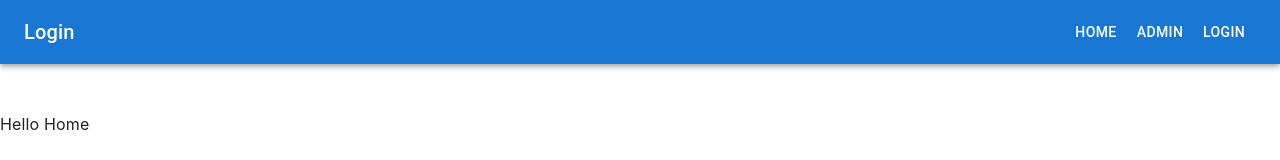
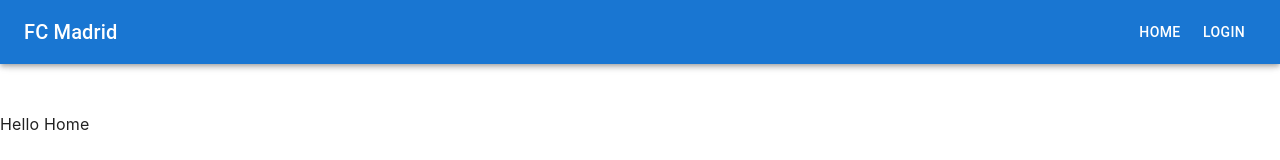
Before and after one commit to Lalbek/Product-on-react-ts, a React (Create React App) app: page / in a window 1280 px wide. Shown: the top 160 px of the page. Built offline with nearby package versions, Linux system fonts and the light colour scheme.

Commit message:
Task-4 added the token.ts

```diff
--- a/package.json
+++ b/package.json
@@ -22,7 +22,8 @@
     "react-router-dom": "^6.22.0",
     "react-scripts": "5.0.1",
     "typescript": "^4.9.5",
-    "web-vitals": "^2.1.4"
+    "web-vitals": "^2.1.4",
+    "zustand": "^4.5.2"
   },
   "scripts": {
     "start": "react-scripts start",
--- a/src/components/Navbar/Navbar.tsx
+++ b/src/components/Navbar/Navbar.tsx
@@ -1,4 +1,4 @@
-import * as React from "react";
+import React, { useEffect, useState } from "react";
 import AppBar from "@mui/material/AppBar";
 import Box from "@mui/material/Box";
 import CssBaseline from "@mui/material/CssBaseline";
@@ -15,12 +15,32 @@ import Typography from "@mui/material/Typography";
 import Button from "@mui/material/Button";
 import { INavbarProps } from "../../types/navbar";
 import { navItems } from "./navbar.data";
+import { useTokenStore } from "../../stores/token";
+import { Link } from "react-router-dom";
 
 const drawerWidth = 240;
 
 export function Navbar(props: INavbarProps) {
   const { window } = props;
   const [mobileOpen, setMobileOpen] = React.useState(false);
+  const { token, setToken, logOut } = useTokenStore();
+
+  useEffect(() => {
+    const tokenFromLocaleStorage = localStorage.getItem("TOKEN");
+    if (tokenFromLocaleStorage) {
+      setToken(tokenFromLocaleStorage);
+    }
+  }, []);
+
+  const newNavItems = navItems.filter((item) => {
+    if (!token && !item.isLogged) {
+      return true;
+    } else if (token && item.path !== "/login") {
+      return true;
+    } else {
+      return false;
+    }
+  });
 
   const handleDrawerToggle = () => {
     setMobileOpen((prevState) => !prevState);
@@ -29,18 +49,16 @@ export function Navbar(props: INavbarProps) {
   const drawer = (
     <Box onClick={handleDrawerToggle} sx={{ textAlign: "center" }}>
       <Typography variant="h6" sx={{ my: 2 }}>
-        Login
+        FC Madrid
       </Typography>
       <Divider />
       <List>
-        {navItems.map((item) => (
+        {newNavItems.map((item) => (
           <ListItem key={item.title} disablePadding>
-            <ListItemButton
-              sx={{ textAlign: "center" }}
-              component="a"
-              href={item.path}
-            >
-              <ListItemText primary={item.title} />
+            <ListItemButton sx={{ textAlign: "center" }}>
+              <Link to={item.path}>
+                <ListItemText primary={item.title} />
+              </Link>
             </ListItemButton>
           </ListItem>
         ))}
@@ -69,18 +87,14 @@ export function Navbar(props: INavbarProps) {
             variant="h6"
             component="div"
             sx={{ flexGrow: 1, display: { xs: "none", sm: "block" } }}
+            onClick={logOut}
           >
-            Login
+            FC Madrid
           </Typography>
           <Box sx={{ display: { xs: "none", sm: "block" } }}>
-            {navItems.map((item) => (
-              <Button
-                key={item.title}
-                sx={{ color: "#fff" }}
-                component="a"
-                href={item.path}
-              >
-                {item.title}
+            {newNavItems.map((item) => (
+              <Button key={item.title} sx={{ color: "#fff" }}>
+                <Link to={item.path}> {item.title}</Link>
               </Button>
             ))}
           </Box>
--- a/src/components/Navbar/navbar.data.ts
+++ b/src/components/Navbar/navbar.data.ts
@@ -1,7 +1,8 @@
 import { INavItem } from "../../types/navbar";
 
 export const navItems: INavItem[] = [
-    { title: "Home", path: "/" },
-    { title: "Admin", path: "/admin" },
-    { title: "Login", path: "/login" },
+    { title: "Home", path: "/" , isLogged:false },
+    { title: "Profile", path: "/profile", isLogged:true },
+    { title: "Users", path:"/admin/users", isLogged:true },
+    { title: "Login", path: "/login",isLogged:false  },
   ];
--- a/src/guard/AuthGuard.tsx
+++ b/src/guard/AuthGuard.tsx
@@ -1,9 +1,11 @@
 import { FC } from "react";
 import { IGuardProps } from "../types/authGuard";
 import { Navigate } from "react-router-dom";
+import { useTokenStore } from "../stores/token";
 
 export const AuthGuard: FC<IGuardProps> = ({ children }) => {
-  if (!localStorage.getItem("TOKEN")) {
+  const { token } = useTokenStore();
+  if (!token) {
     return <Navigate to="/login" />;
   }
   return children;
--- a/src/pages/Login/Login.tsx
+++ b/src/pages/Login/Login.tsx
@@ -3,6 +3,7 @@ import { Button, TextField } from "@mui/material";
 import { useForm } from "react-hook-form";
 import { IInputLogin } from "../../types/login";
 import { useNavigate } from "react-router-dom";
+import { useTokenStore } from "../../stores/token";
 
 export const Login: FC = () => {
   const {
@@ -10,8 +11,8 @@ export const Login: FC = () => {
     handleSubmit,
     formState: { errors },
   } = useForm<IInputLogin>();
-
   const navigate = useNavigate();
+  const { setToken } = useTokenStore();
 
   const onSubmit = async (data: IInputLogin) => {
     try {
@@ -29,7 +30,7 @@ export const Login: FC = () => {
       }
 
       const responseData: { token: string } = await response.json();
-      localStorage.setItem("TOKEN", responseData.token);
+      setToken(responseData.token);
       navigate("/");
     } catch (error) {
       console.log("Error:", error);
--- /dev/null
+++ b/src/stores/token.ts
@@ -0,0 +1,17 @@
+import { create } from "zustand";
+import { ITokenState } from "../types/token";
+
+export const useTokenStore = create<ITokenState>((set) => ({
+  token: null,
+  setToken: (token: string) =>
+    set(() => {
+      localStorage.setItem("TOKEN", token);
+
+      return { token: token };
+    }),
+  logOut: () =>
+    set(() => {
+      localStorage.removeItem("TOKEN");
+      return { token: null };
+    }),
+}));
--- a/src/types/navbar.ts
+++ b/src/types/navbar.ts
@@ -1,6 +1,8 @@
 export interface INavItem {
     title: string;
     path: string;
+    isLogged: boolean;
+
   }
 
   export interface INavbarProps {
--- /dev/null
+++ b/src/types/token.ts
@@ -0,0 +1,5 @@
+export interface ITokenState {
+  token: string | null;
+  setToken: (token: string) => void;
+  logOut: () => void;
+}
```
Also changed, not shown: 1 other file (tests, documents, lock files or other folders).
